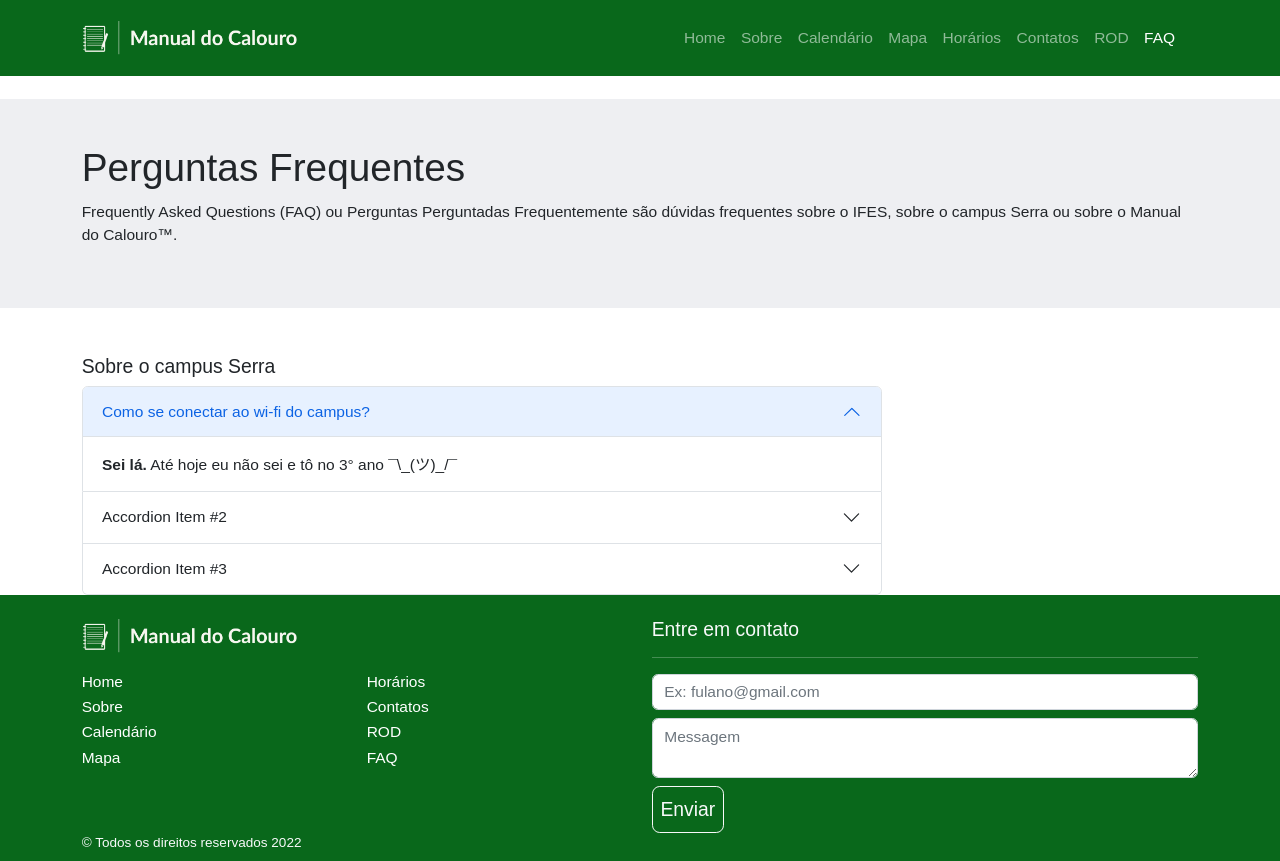
After one commit to RiffXS/manual-do-calouro-v2, a PHP site: page /faq in a window 1280 px wide, after a click on "Como se conectar ao wi-fi do campus?". The commit adds this page. Run offline with PHP 8.4, Linux system fonts and the light colour scheme; some libraries are stand-ins or nearby versions.

Commit message:
Faq e Rod

```diff
--- /dev/null
+++ b/app/Controller/Pages/Faq.php
@@ -0,0 +1,21 @@
+<?php
+
+namespace App\Controller\Pages;
+
+use \App\Utils\View;
+
+class Faq extends Page {
+
+    /**
+     * Metodo responsavel por retornar o contéudo (view) da pagina home
+     *
+     * @return string
+     */
+    public static function getFaq() {
+        // VIEW DA HOME
+        $content =  View::render('pages/faq');
+
+        // RETORNA A VIEW DA PAGINA
+        return parent::getPanel('Faq', $content, 'faq');
+    }
+}
--- /dev/null
+++ b/resources/view/pages/faq.html
@@ -0,0 +1,55 @@
+<!-- Conteúdo da pagina -->
+<section>
+    <div class="p-5 mb-5 caixa1">
+        <div class="container">
+            <h1 class="h1">Perguntas Frequentes</h1>
+            <p>
+                Frequently Asked Questions (FAQ) ou Perguntas Perguntadas Frequentemente são dúvidas frequentes sobre o IFES, sobre o campus Serra ou sobre o Manual do Calouro&#8482;.
+            </p>
+        </div>
+    </div>
+
+    <div class="container">
+        <div class="accordion" id="accordionExample">
+
+            <h5>Sobre o campus Serra</h5>
+
+            <div class="accordion-item">
+                <h2 class="accordion-header" id="headingOne">
+                    <button class="accordion-button collapsed" type="button" data-bs-toggle="collapse" data-bs-target="#collapseOne" aria-expanded="false" aria-controls="collapseOne">
+                        Como se conectar ao wi-fi do campus?
+                    </button>
+                </h2>
+                <div id="collapseOne" class="accordion-collapse collapse" aria-labelledby="headingOne" data-bs-parent="#accordionExample">
+                    <div class="accordion-body">
+                        <strong>Sei lá.</strong> Até hoje eu não sei e tô no 3° ano ¯\_(ツ)_/¯
+                    </div>
+                </div>
+            </div>
+            <div class="accordion-item">
+                <h2 class="accordion-header" id="headingTwo">
+                <button class="accordion-button collapsed" type="button" data-bs-toggle="collapse" data-bs-target="#collapseTwo" aria-expanded="false" aria-controls="collapseTwo">
+                    Accordion Item #2
+                </button>
+                </h2>
+                <div id="collapseTwo" class="accordion-collapse collapse" aria-labelledby="headingTwo" data-bs-parent="#accordionExample">
+                <div class="accordion-body">
+                    <strong>This is the second item's accordion body.</strong> It is hidden by default, until the collapse plugin adds the appropriate classes that we use to style each element. These classes control the overall appearance, as well as the showing and hiding via CSS transitions. You can modify any of this with custom CSS or overriding our default variables. It's also worth noting that just about any HTML can go within the <code>.accordion-body</code>, though the transition does limit overflow.
+                </div>
+                </div>
+            </div>
+            <div class="accordion-item">
+                <h2 class="accordion-header" id="headingThree">
+                <button class="accordion-button collapsed" type="button" data-bs-toggle="collapse" data-bs-target="#collapseThree" aria-expanded="false" aria-controls="collapseThree">
+                    Accordion Item #3
+                </button>
+                </h2>
+                <div id="collapseThree" class="accordion-collapse collapse" aria-labelledby="headingThree" data-bs-parent="#accordionExample">
+                <div class="accordion-body">
+                    <strong>This is the third item's accordion body.</strong> It is hidden by default, until the collapse plugin adds the appropriate classes that we use to style each element. These classes control the overall appearance, as well as the showing and hiding via CSS transitions. You can modify any of this with custom CSS or overriding our default variables. It's also worth noting that just about any HTML can go within the <code>.accordion-body</code>, though the transition does limit overflow.
+                </div>
+                </div>
+            </div>
+        </div>
+    </div>
+</section>
--- a/routes/pages.php
+++ b/routes/pages.php
@@ -39,10 +39,17 @@ $obRouter->get('/schedule', [
     }
 ]);
 
-// ROTA HORARIO
-$obRouter->post('/schedule', [
-    function($request) {
-        return new Response(200, Pages\Schedule::getSchedule($request));
+// ROTA ROD
+$obRouter->get('/rod', [
+    function() {
+        return new Response(200, Pages\Rod::getRod());
+    }
+]);
+
+// ROTA FAQ
+$obRouter->get('/faq', [
+    function() {
+        return new Response(200, Pages\Faq::getFaq());
     }
 ]);
 
```
Also changed, not shown: app/Controller/Pages/Rod.php (added, +21 -0 lines), resources/view/pages/rod.html (added, +37 -0 lines).
